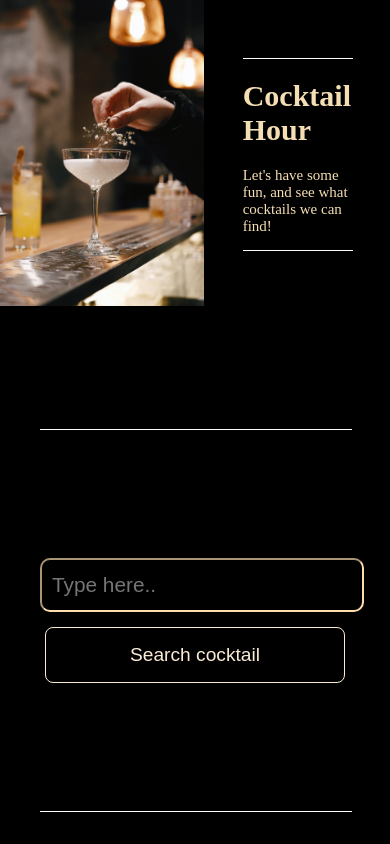
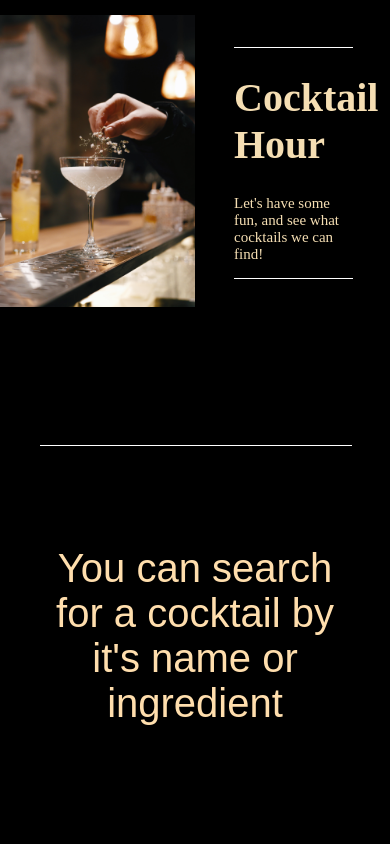
Before and after one commit to angelinaturchyn/cocktail-search, a React (Create React App) app: page / in a window 390 px wide. Shown: the top 844 px of the page. Built offline with nearby package versions, Linux system fonts and the light colour scheme; the HTML template or start-up script is replaced by a standard one.

Commit message:
added responsivness to different screen resolutiona

```diff
--- a/src/App.css
+++ b/src/App.css
@@ -72,17 +72,18 @@ body {
 
 
 .searchInput {
-  height: 30px;
-  width: 300px;
+  height: 45px;
+  width: 280px;
   border-radius: 10px;
   margin-top: 120px;
-  font-size: 1.3rem;
+  font-size: 2rem;
   border-color: navajowhite;
   background-color: black;
   color: antiquewhite;
   margin-bottom: 15px;
   padding: 10px;
-  margin-right: 15px;
+
+  font-family: 'Pathway Gothic One', sans-serif;
 }
 
 .cocktailDetails{
--- a/src/components/banner.js
+++ b/src/components/banner.js
@@ -22,6 +22,16 @@ const RightContainer = styled.div`
   padding: 10%;
   font-size: 1.5rem;
   font-family: 'Lora', serif;
+
+  h1 {
+    font-size: 4rem;
+
+    @media only screen and (max-width: 768px) {
+    {
+      font-size: 2.5rem
+     }
+    }
+  }
 
   @media only screen and (max-width: 768px) {
        {
--- a/src/components/cocktailSearch.js
+++ b/src/components/cocktailSearch.js
@@ -6,7 +6,7 @@ import { motion } from "framer-motion"
 
 const SearchButton = styled(motion.button)`
   padding: 1rem 1.4rem;
-  font-size: 1.2rem;
+  font-size: 2rem;
   border: 1px solid antiquewhite;
   color: antiquewhite;
   background-color: black;
@@ -14,22 +14,68 @@ const SearchButton = styled(motion.button)`
   border-radius: 8px;
   margin-bottom: 120px;
   width: 300px;
+  font-family: 'Pathway Gothic One', sans-serif;
+  margin-left: 10px;
 `
 
 const CocktailDetails = styled.div`
   display: flex;
   flex-wrap: wrap;
+  margin-bottom: 90px;
+  font-family: 'Pathway Gothic One', sans-serif;
+
+
+  h1 {
+    font-size: 4.5rem;
+    @media only screen and (max-width: 768px) {
+     {
+      font-size: 3rem;
+     }
+    }
+  }
+  h2 {
+    font-size: 2.7rem;
+  }
+  h3 {
+    font-size: 1.8rem;
+  }
 `;
 
 const LeftContainer = styled.div`
-  width: 60%;
+  width: 50%;
+
+  @media only screen and (max-width: 768px) {
+   {
+    width: 100%;
+    }
+  }
+
 `;
 
 const CocktailImage = styled.img`
-  width: 40%;
+  width: 50%;
   height: auto;
   margin-left: auto;
+  margin-bottom: 90px;
+
+  @media only screen and (max-width: 768px) {
+   {
+    width: 100%;
+   }
+  }
 `;
+
+const BannerText = styled.div`
+  font-size: 3.5rem;
+  font-family: 'Pathway Gothic One', sans-serif;
+  margin-top: 100px;
+
+  @media only screen and (max-width: 768px) {
+    {
+    font-size: 2.5rem;
+    }
+  }
+`
 
 export const CocktailSearch = () => {
     const [searchTerm, setSearchTerm] = useState("");
@@ -62,7 +108,7 @@ export const CocktailSearch = () => {
                     setCocktails(cocktails);
                     setError("");
                 } else {
-                    setError("Whoops, try a different name");
+                    setError("Whoops, try a different name, or ingredient");
                 }
             })
             .catch((error) => console.log(error));
@@ -77,6 +123,11 @@ export const CocktailSearch = () => {
     return (
         <div className="cocktailSearchDiv">
             <hr size="1" width="100%" color="white" align="center" />
+
+            <BannerText>
+               You can search for a cocktail by it's name or ingredient
+            </BannerText>
+
                 <input
                     type="text"
                     className="searchInput"
@@ -84,7 +135,6 @@ export const CocktailSearch = () => {
                     value={searchTerm}
                     onChange={handleInputChange}
                 />
-
 
                 <SearchButton  onClick={handleSearchByName}
                                style={{cursor:'pointer'}}
@@ -109,8 +159,8 @@ export const CocktailSearch = () => {
 
                     <CocktailDetails key={cocktail.idDrink} className="cocktailDetails">
                         <LeftContainer>
-                        <h2>Cocktail Name: {cocktail.strDrink}</h2>
-                        <h2>Cocktail Instructions:</h2>
+                        <h1> {cocktail.strDrink}</h1>
+                        <h2>Instructions:</h2>
                         <h3>{cocktail.strInstructions}</h3>
                         <h2>Ingredients:</h2>
                         <h3>
@@ -120,11 +170,14 @@ export const CocktailSearch = () => {
                             )}
                         </h3>
                             </LeftContainer>
+
                         <CocktailImage
+
                             src={cocktail.strDrinkThumb}
                             alt={cocktail.strDrink}
                             className="cocktailImage"
                         />
+                        <hr size="1" width="100%" color="white" align="center" />
                     </CocktailDetails>
 
                 ))}
```
